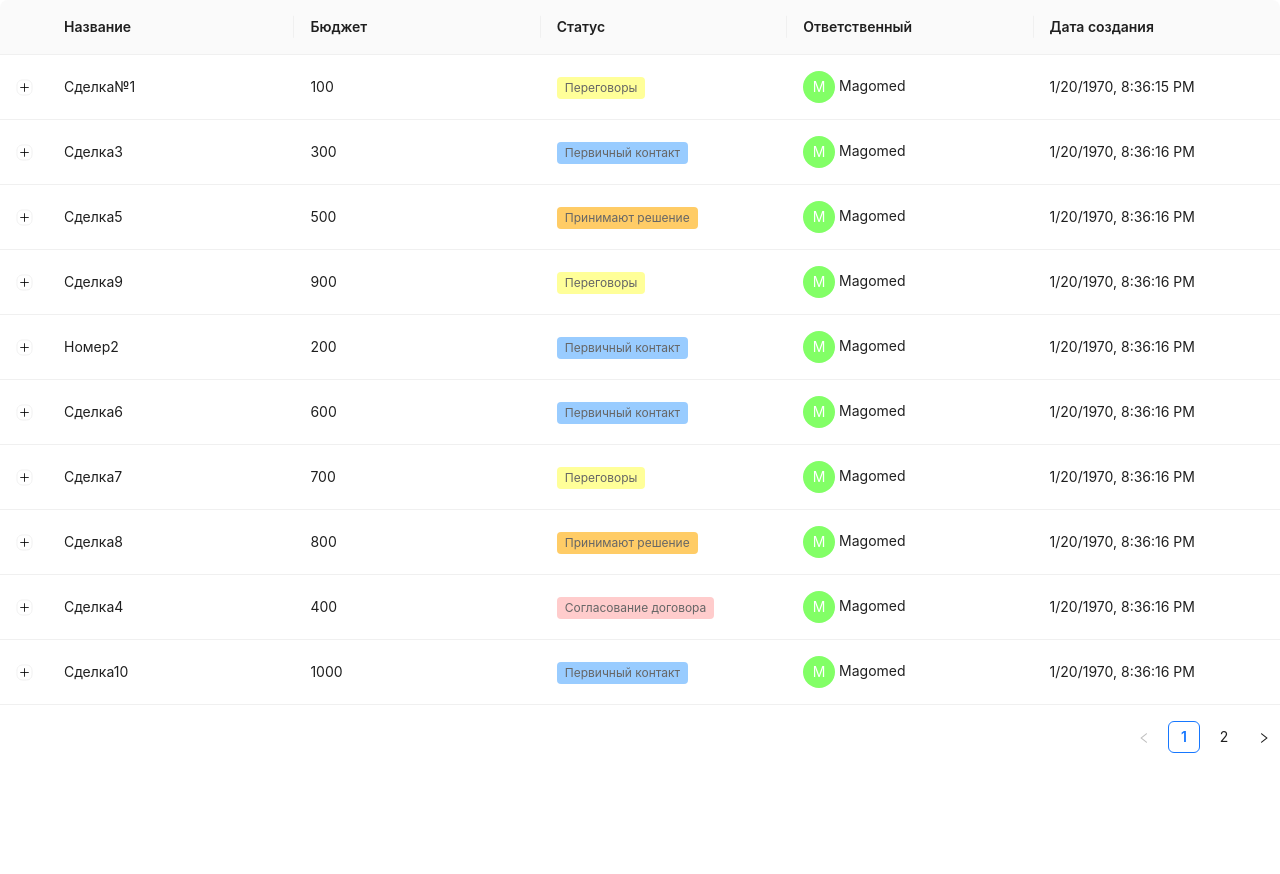
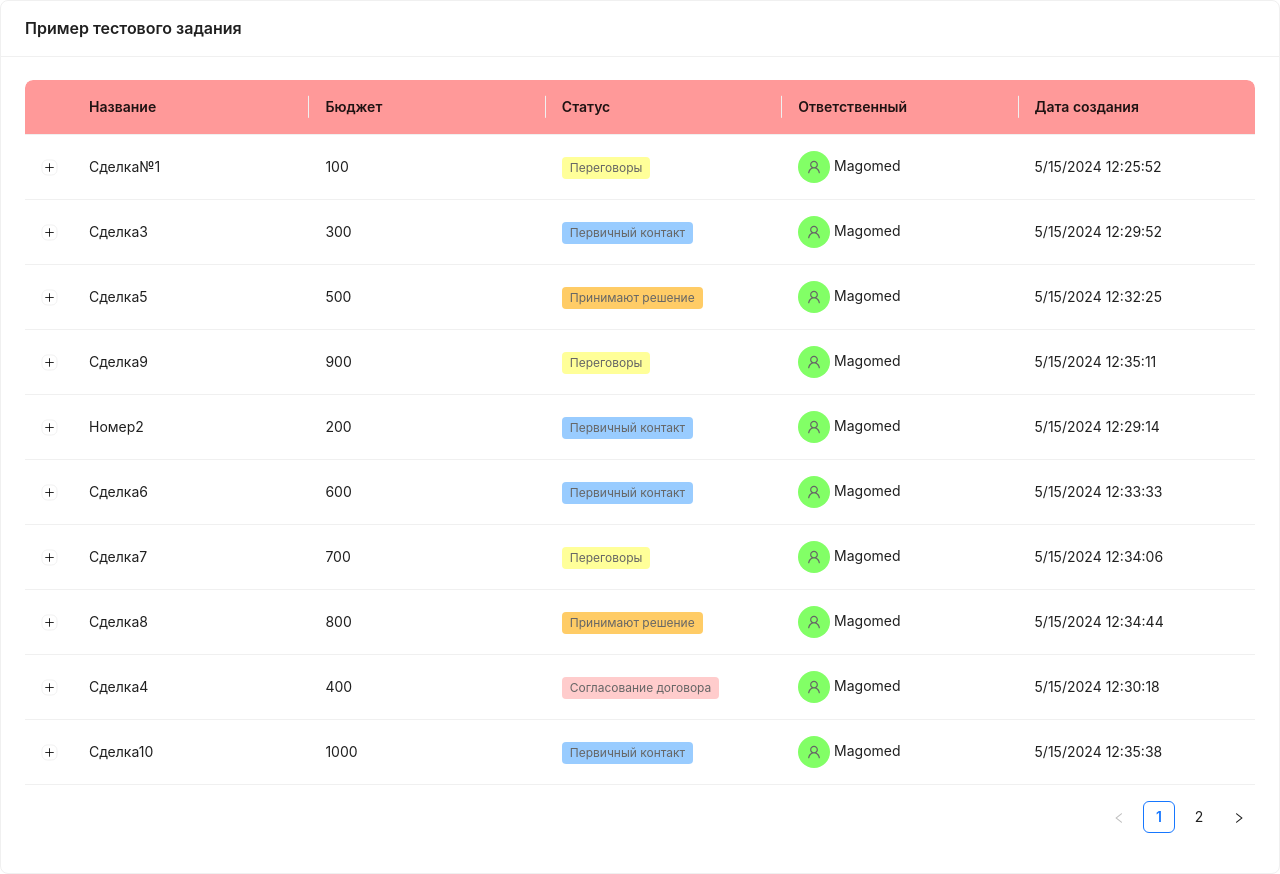
Before and after one commit to user530/rocketsales_frontend, a Vue app: page / in a window 1280 px wide. Before the commit the page ends 800 px from the top, so only its background shows below. Built offline with nearby package versions, Linux system fonts and the light colour scheme.

Commit message:
Contacts table small style fix  + Updated leads table

```diff
--- a/src/components/ContactsTable.vue
+++ b/src/components/ContactsTable.vue
@@ -56,8 +56,8 @@ export default defineComponent({
 </script>
 
 <template>
-    <a-table rowClassName="test" :columns="columns" :dataSource="contacts" :pagination=false :showHeader=false
-        tableLayout="fixed">
+    <a-table rowClassName="custom-darker-row" :columns="columns" :dataSource="contacts" :pagination=false
+        :showHeader=false tableLayout="fixed">
         <template #bodyCell="{ column, record }: { column: TableColumnType, record: ILeadContact }">
             <!-- Avatar column -->
             <template v-if="column.key === 'icon'">
@@ -91,11 +91,11 @@ export default defineComponent({
 </template>
 
 <style scoped>
-:deep .test td {
+:deep .custom-darker-row td {
     background-color: #fafafa;
 }
 
-:deep .test:hover td {
+:deep .custom-darker-row:hover td {
     background-color: #efefef !important;
 }
 </style>
--- a/src/components/LeadsTable.vue
+++ b/src/components/LeadsTable.vue
@@ -2,13 +2,15 @@
 import { defineComponent, ref } from 'vue';
 import { ILead } from '../types';
 import ContactsTable from './ContactsTable.vue';
-import { charToColor } from '../utils';
+import { charToColor, unixTimeToString } from '../utils';
 import type { TableColumnType } from 'ant-design-vue/es';
+import { UserOutlined } from '@ant-design/icons-vue';
 
 export default defineComponent({
     name: 'LeadsTable',
     components: {
         ContactsTable,
+        UserOutlined,
     },
     setup() {
         const leadsData = ref<(ILead & { key: number })[]>([]);
@@ -316,14 +318,17 @@ export default defineComponent({
             loading,
             leadsData,
             charToColor,
+            unixTimeToString,
         };
     }
 });
 </script>
 
 <template>
+    <a-card title="Пример тестового задания">
         <a-spin :spinning="loading">
-        <a-table :columns="columns" :dataSource="leadsData" :expandRowByClick=true tableLayout="fixed">
+            <a-table :customHeaderRow="() => ({ class: 'custom-header' })" :columns="columns" :dataSource="leadsData"
+                expandRowByClick tableLayout="fixed" sticky>
                 <template #expandedRowRender="{ record }: { record: ILead }">
                     <ContactsTable :contacts="record.contacts" />
                 </template>
@@ -331,29 +336,36 @@ export default defineComponent({
                 <template #bodyCell="{ column, record }: { column: TableColumnType, record: ILead }">
                     <!-- Status column -->
                     <template v-if="column.key === 'status'">
-                    <a-tag :color="record.status.color" class="custom-tag-text-color">{{ record.status.name }}</a-tag>
+                        <a-tag :color="record.status.color" class="custom-tag-text-color">{{ record.status.name
+                            }}</a-tag>
                     </template>
 
                     <!-- Responsible column -->
                     <template v-if="column.key === 'responsible'">
                         <a-avatar
-                        :style="{ 'background-color': charToColor(record.responsible.name ? record.responsible.name : '?') }">
-                        {{ record.responsible.name ? record.responsible.name[0] : '?' }}
+                            :style="{ 'background-color': charToColor(record.responsible.name ? record.responsible.name : '?'), 'color': '#666' }">
+                            <user-outlined />
                         </a-avatar>
                         {{ record.responsible.name }}
                     </template>
 
                     <!-- Created At column -->
                     <template v-if="column.key === 'created_at'">
-                    {{ new Date(record.created_at).toLocaleString() }}
+                        <!-- Unix time to JS time and then to string of requested format -->
+                        {{ unixTimeToString(record.created_at) }}
                     </template>
                 </template>
             </a-table>
         </a-spin>
+    </a-card>
 </template>
 
 <style scoped>
 :deep .custom-tag-text-color {
     color: #666 !important;
 }
+
+:deep .custom-header th {
+    background-color: #ff9999 !important;
+}
 </style>
```
Lines whose indentation alone changed are shown as unchanged.
